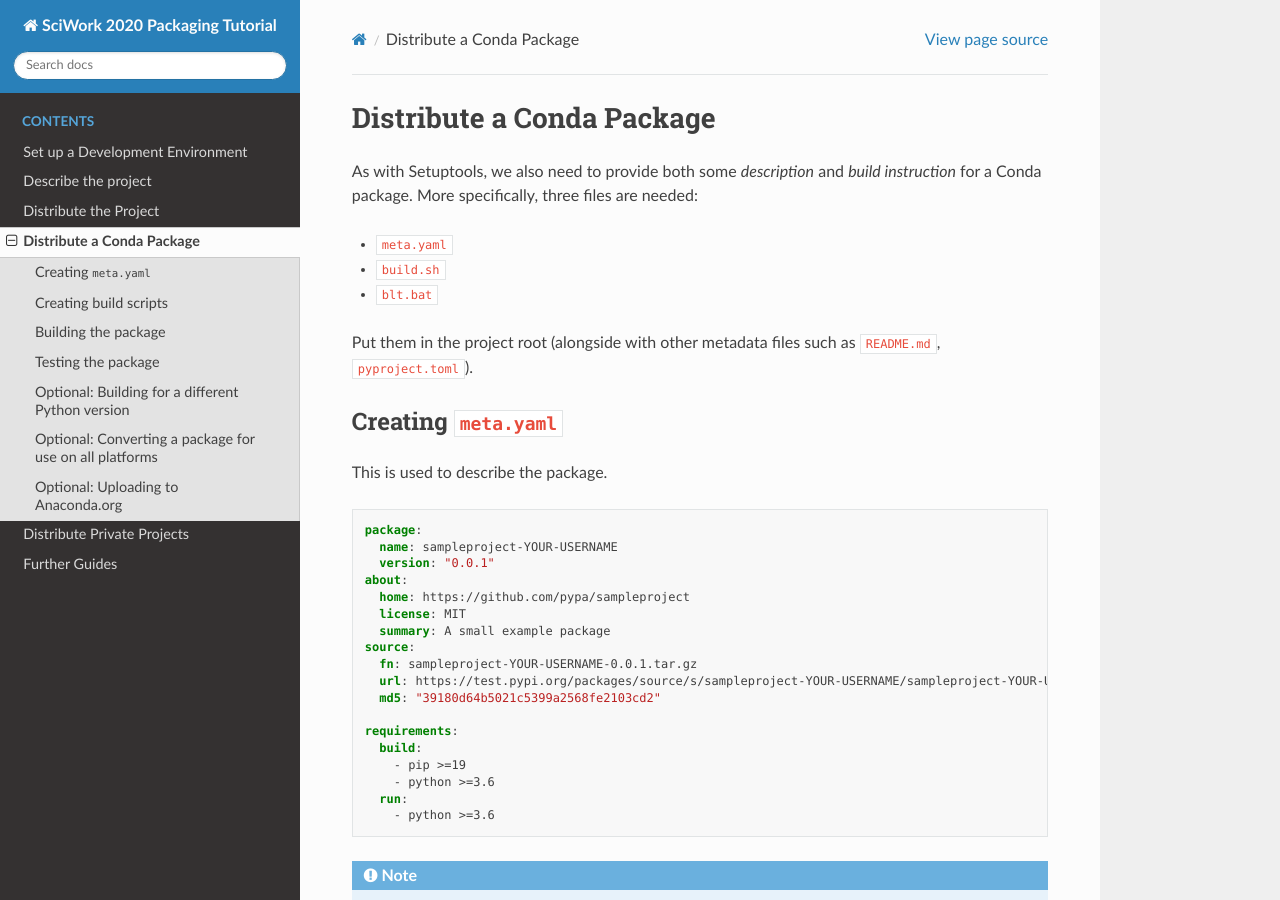
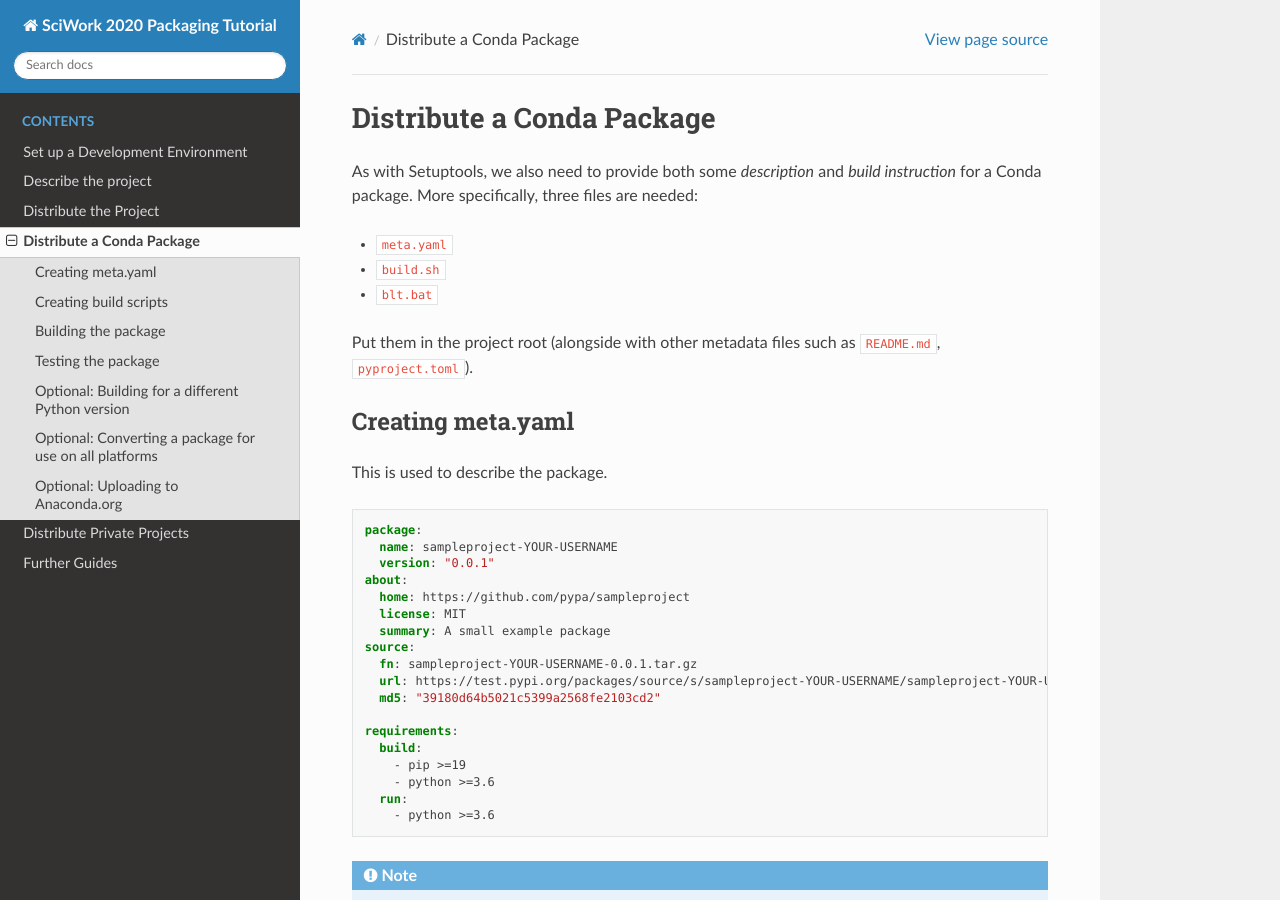
Before and after one commit to uranusjr/sciwork-2020-tutorial, a Sphinx documentation site: the page built from source/conda.rst, in a window 1280 px wide and 900 px high. Built offline with Sphinx 7.4.7 and the Read the Docs theme 2.0.0, drawn with Linux system fonts in a browser that asks for light colours.

Commit message:
Unify title styling

```diff
--- a/source/conda.rst
+++ b/source/conda.rst
@@ -14,8 +14,8 @@ Put them in the project root (alongside with other metadata files such as
 ``README.md``, ``pyproject.toml``).
 
 
-Creating ``meta.yaml``
-======================
+Creating meta.yaml
+==================
 
 This is used to describe the package.
 
```
